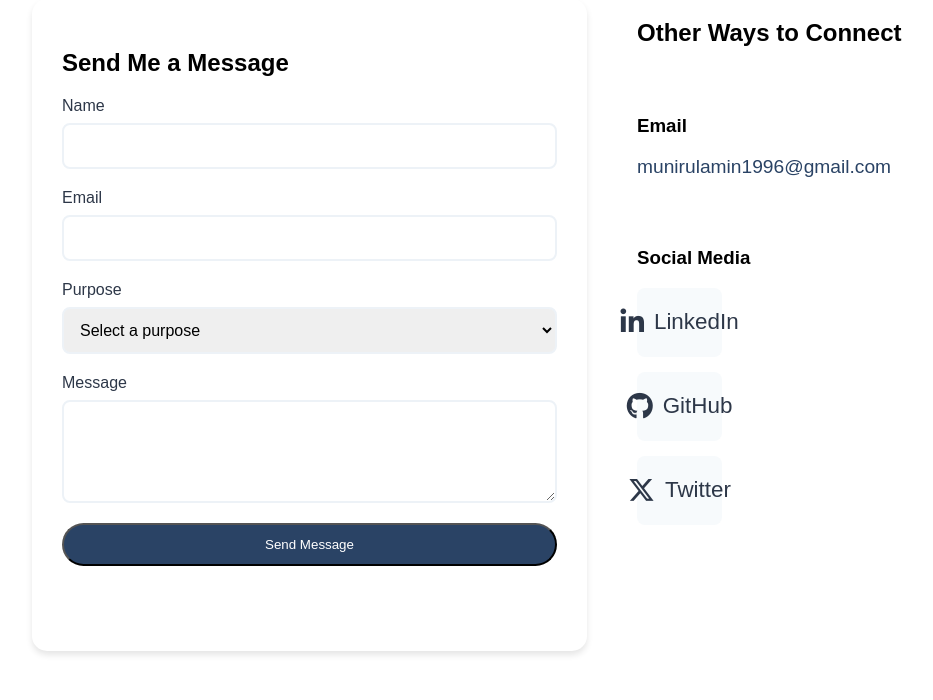
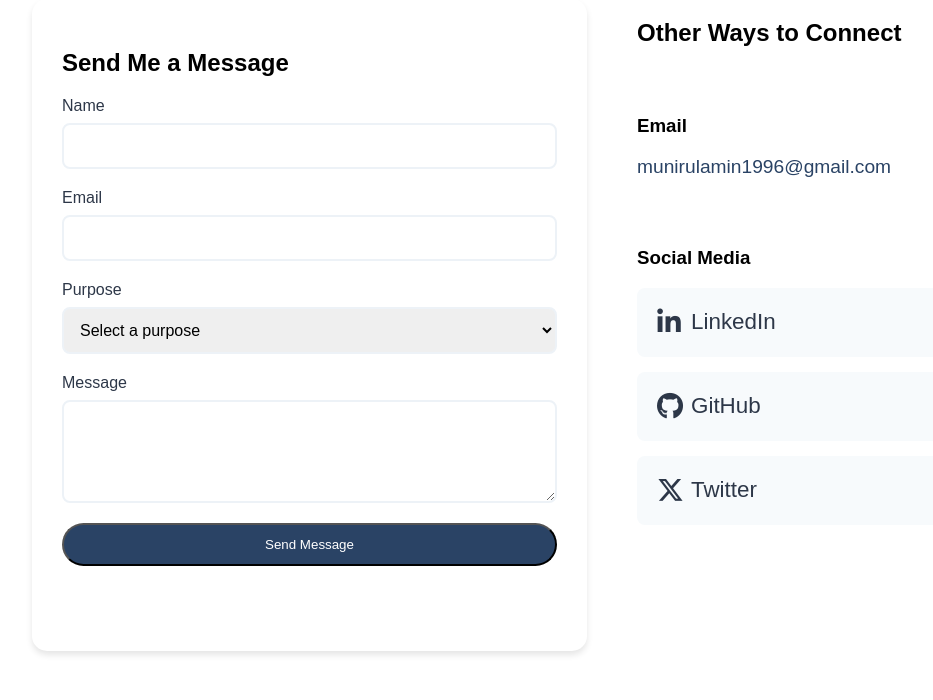
Before and after one commit to mlamin1/PersonalWebsite, a Django app: page /contact/ in a window 1280 px wide. Shown: the part 311-1011 px from the top of the page, without its empty margins (28-961 px from the left). Run offline with Django 5.2, Linux system fonts and the light colour scheme.

```diff
--- a/main/static/main/styles.css
+++ b/main/static/main/styles.css
@@ -2369,6 +2369,11 @@ body {
     transition: all 0.3s ease;
     text-decoration: none;
     color: var(--text-primary);
+    width: 100%;
+}
+
+.social-connections .social-link span {
+    flex: 1;
 }
 
 .social-connections .social-link:hover {
@@ -2379,6 +2384,8 @@ body {
 
 .social-connections .social-link i {
     font-size: 1.2em;
+    width: 24px;
+    text-align: center;
 }
 
 @media (max-width: 768px) {
```
